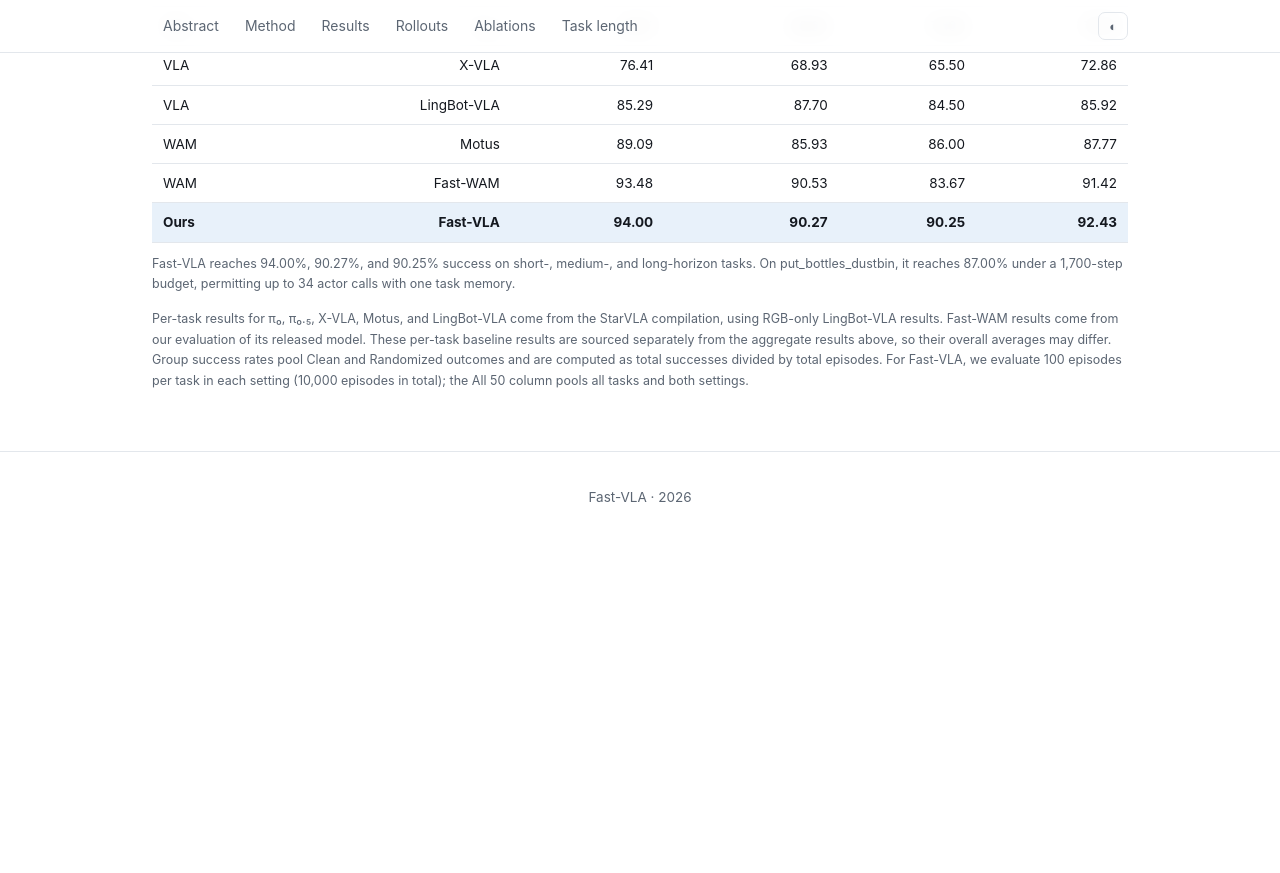
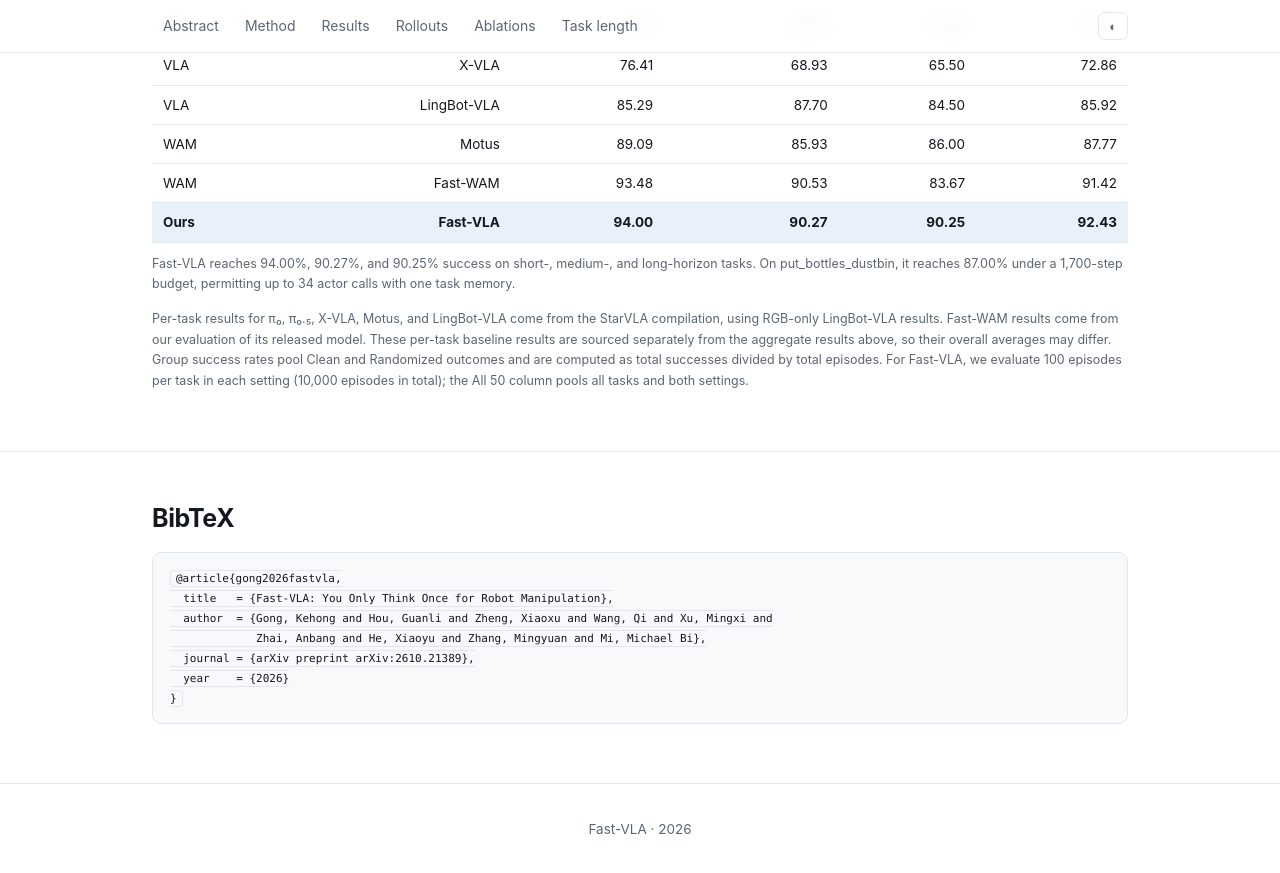
Before and after one commit to Garfield-kh/Garfield-kh.github.io, a Jekyll site: the page FastVLA/index.html, which Jekyll copies as it is, in a window 1280 px wide and 900 px high, scrolled down 6833 px. Shown: the top 873 px of the window. Built offline with Jekyll 4.4.1, drawn with Linux system fonts in a browser that asks for light colours; before the commit the page ends 7402 px from its top, so only the background shows below that; some of the changed text lies outside the part shown.

Commit message:
Fast-VLA page: link the arXiv paper and add BibTeX
Co-Authored-By: Claude Opus 5.5 <noreply@anthropic.com>

```diff
--- a/FastVLA/index.html
+++ b/FastVLA/index.html
@@ -184,7 +184,7 @@ h3{margin:30px 0 10px}
 </div>
 <div class="affil"><sup>1</sup>Huawei Technologies Co., Ltd &nbsp;&nbsp; <sup>2</sup>Huawei Central Research Institute &nbsp;&nbsp; <sup>&#8224;</sup>Corresponding author</div>
 <div class="links">
-<span class="soon" title="Coming soon">Paper (arXiv) · soon</span>
+<a href="https://arxiv.org/abs/2610.21389">Paper (arXiv)</a>
 <span class="soon" title="Coming soon">Code · soon</span>
 <span class="soon" title="Coming soon">Models · soon</span>
 <a class="ghost" href="#videos">Rollouts</a>
@@ -254,11 +254,15 @@ h3{margin:30px 0 10px}
 <p class="tnote">Fast-VLA reaches 94.00%, 90.27%, and 90.25% success on short-, medium-, and long-horizon tasks. On put_bottles_dustbin, it reaches 87.00% under a 1,700-step budget, permitting up to 34 actor calls with one task memory.</p>
 <p class="tnote">Per-task results for π₀, π₀.₅, X-VLA, Motus, and LingBot-VLA come from the StarVLA compilation, using RGB-only LingBot-VLA results. Fast-WAM results come from our evaluation of its released model. These per-task baseline results are sourced separately from the aggregate results above, so their overall averages may differ. Group success rates pool Clean and Randomized outcomes and are computed as total successes divided by total episodes. For Fast-VLA, we evaluate 100 episodes per task in each setting (10,000 episodes in total); the All 50 column pools all tasks and both settings.</p>
 </div></section>
-
-
-
-
-
+<section id="bibtex"><div class="wrap"><h2>BibTeX</h2>
+<pre><code>@article{gong2026fastvla,
+  title   = {Fast-VLA: You Only Think Once for Robot Manipulation},
+  author  = {Gong, Kehong and Hou, Guanli and Zheng, Xiaoxu and Wang, Qi and Xu, Mingxi and
+             Zhai, Anbang and He, Xiaoyu and Zhang, Mingyuan and Mi, Michael Bi},
+  journal = {arXiv preprint arXiv:2610.21389},
+  year    = {2026}
+}</code></pre>
+</div></section>
 <footer><div class="wrap">
   Fast-VLA · 2026
 </div></footer>
```
Also changed, not shown: other parts of FastVLA/index.html (+1 -1 lines).
